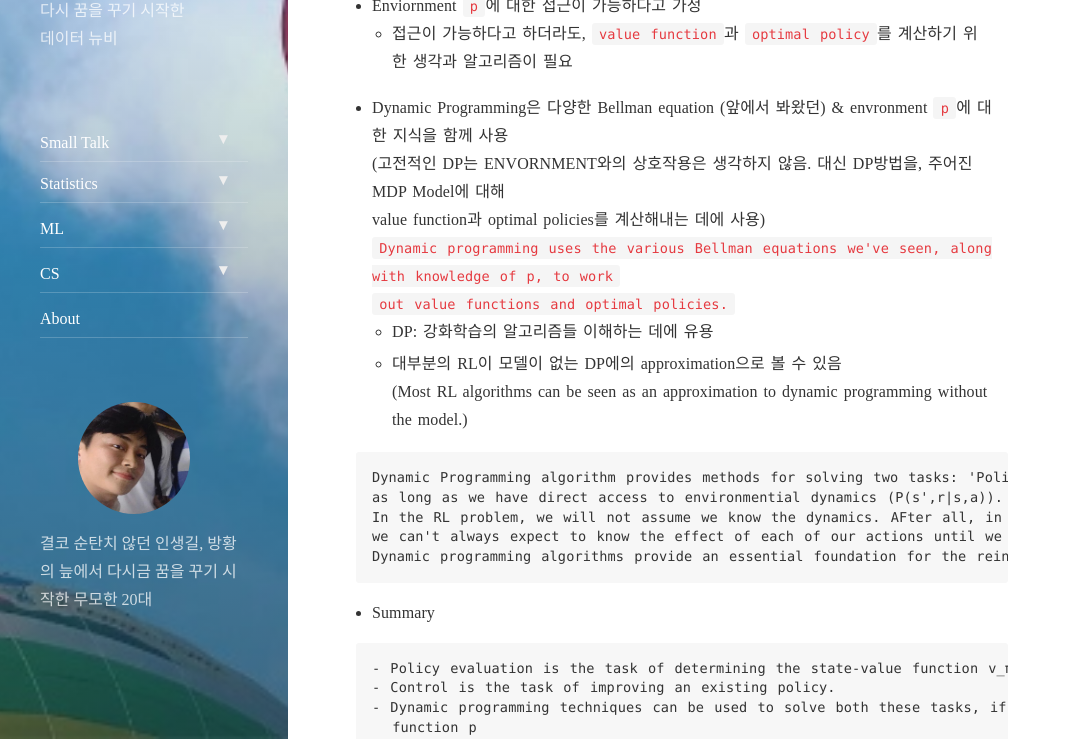
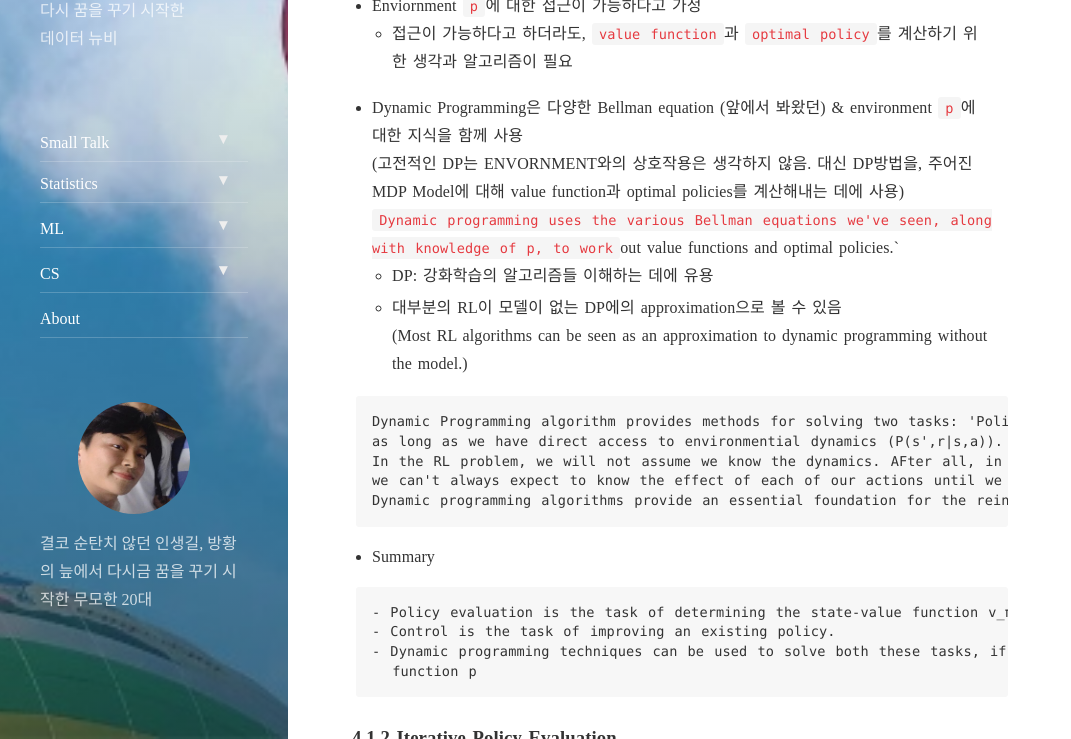
Before and after one commit to tryumanshow/data-weirdo.github.io, a Jekyll site: the page built from _posts/2020-02-19-ml-frl_week4.markdown, in a window 1280 px wide and 900 px high, scrolled down 7574 px, cut to the strip 161-900 px from the top of the window. Shown: the whole strip, without its empty margins (0-1071 px from the left). Built offline with Jekyll 4.4.1, drawn with Linux system fonts in a browser that asks for light colours; nearby versions of some CDN libraries; comment, search, counter and statistics services are not loaded; some of the changed text lies outside the part shown.

Commit message:
Update 2020-02-19-ml-frl_week4.markdown

````diff
--- a/_posts/2020-02-19-ml-frl_week4.markdown
+++ b/_posts/2020-02-19-ml-frl_week4.markdown
@@ -88,11 +88,9 @@ comments: true
 - Enviornment `p`에 대한 접근이 가능하다고 가정
   -  접근이 가능하다고 하더라도, `value function`과 `optimal policy`를 계산하기 위한 생각과 알고리즘이 필요
 
-- Dynamic Programming은 다양한 Bellman equation (앞에서 봐왔던) & envronment `p`에 대한 지식을 함께 사용
-  (고전적인 DP는 ENVORNMENT와의 상호작용은 생각하지 않음. 대신 DP방법을, 주어진 MDP Model에 대해
-  value function과 optimal policies를 계산해내는 데에 사용)
-  `Dynamic programming uses the various Bellman equations we've seen, along with knowledge of p, to work`
-  `out value functions and optimal policies.`
+- Dynamic Programming은 다양한 Bellman equation (앞에서 봐왔던) & environment `p`에 대한 지식을 함께 사용
+  (고전적인 DP는 ENVORNMENT와의 상호작용은 생각하지 않음. 대신 DP방법을, 주어진 MDP Model에 대해 value function과 optimal policies를 계산해내는 데에 사용)
+  `Dynamic programming uses the various Bellman equations we've seen, along with knowledge of p, to work`out value functions and optimal policies.`
   - DP: 강화학습의 알고리즘들 이해하는 데에 유용
   - 대부분의 RL이 모델이 없는 DP에의 approximation으로 볼 수 있음
     (Most RL algorithms can be seen as an approximation to dynamic programming without the model.)
@@ -473,6 +458,7 @@ its own evaluation function.
   - Dynamic programming algorithm for control is built on the policy improvement theorem.
     : Is called `Policy Iteration`
       - Policy Iteration의 2 step
+
         ```
         1. Policy evaluation
           - iterative computation of the value functions for a given policy
````
Also changed, not shown: other parts of _posts/2020-02-19-ml-frl_week4.markdown (+5 -18 lines).
